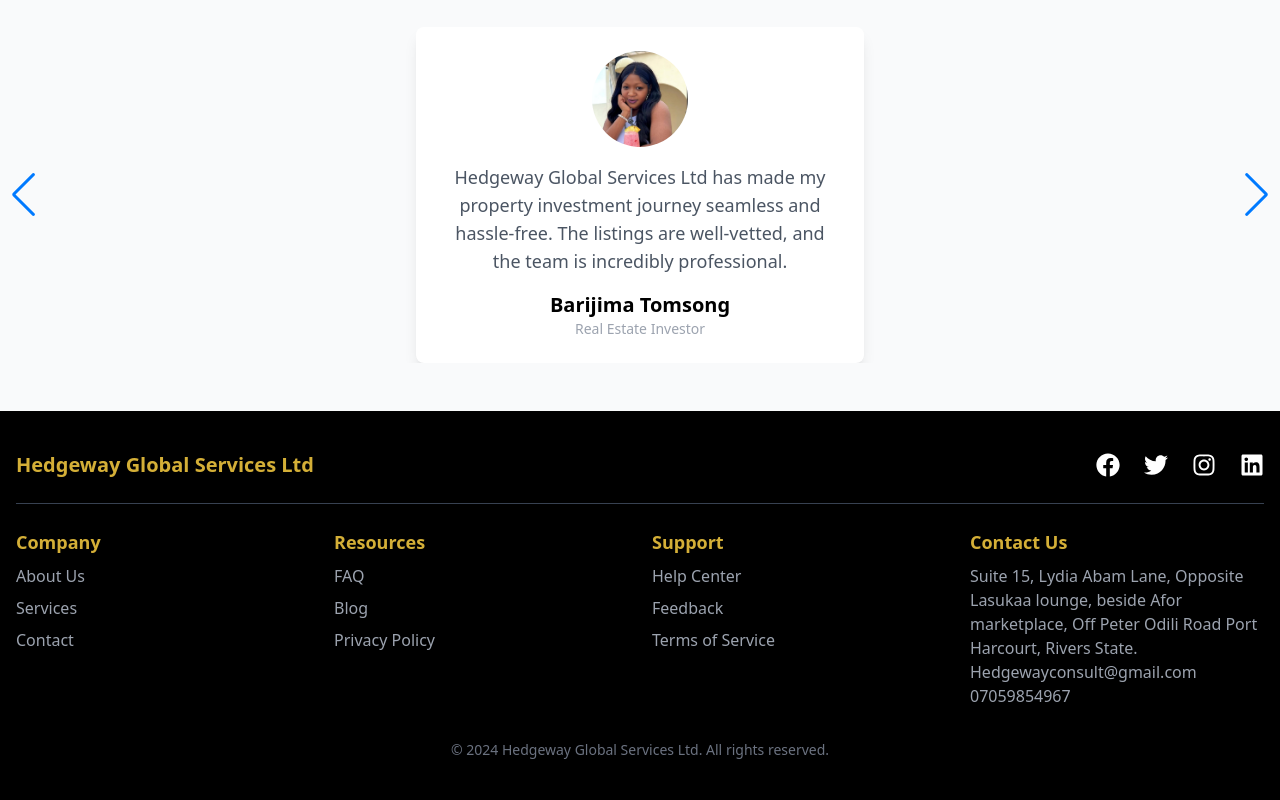
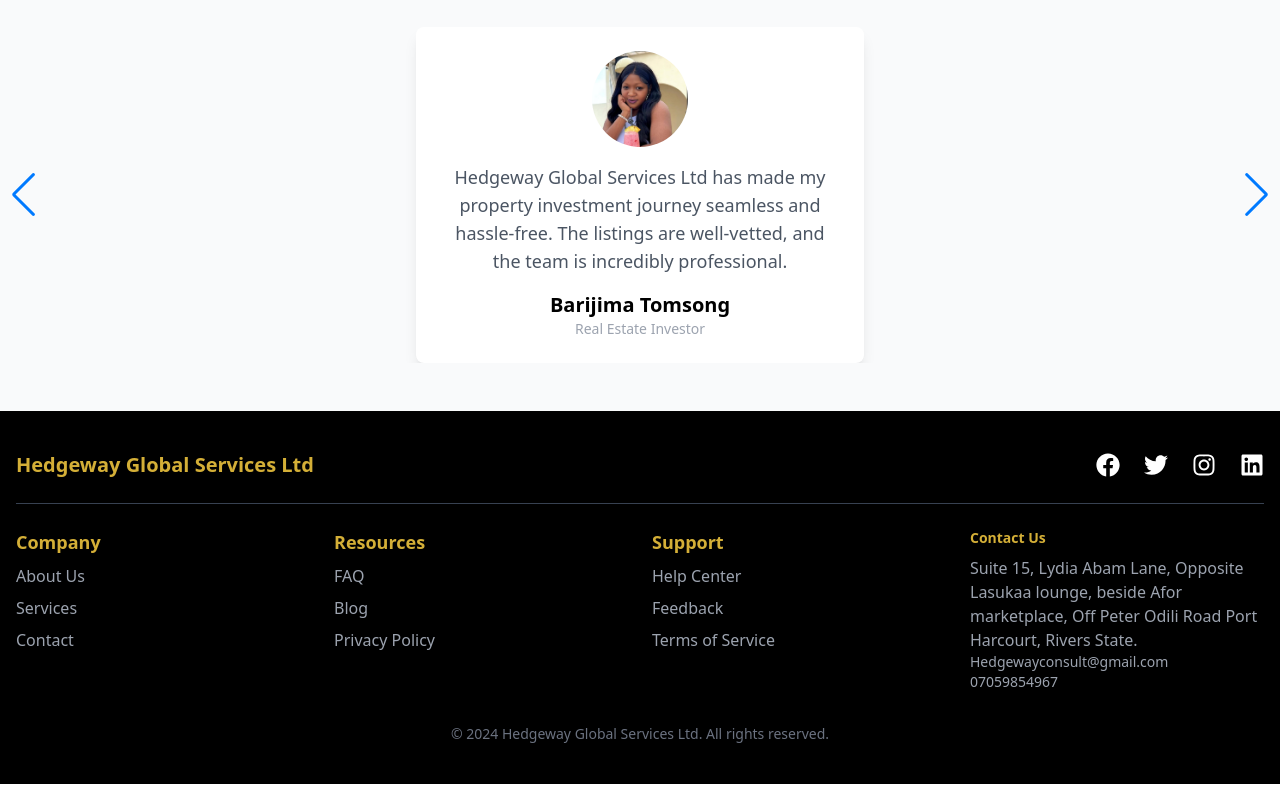
Before and after one commit to samuelsuu/hedge-consult, a React (Vite) app: page / in a window 1280 px wide. Shown: the part 3273-4073 px from the top of the page. Built offline with nearby package versions, Linux system fonts and the light colour scheme; what prismic-javascript would draw is missing.

Commit message:
work on the overflow

```diff
--- a/src/App.css
+++ b/src/App.css
@@ -0,0 +1,3 @@
+html, body {
+    overflow-x: hidden;
+  }
--- a/src/App.jsx
+++ b/src/App.jsx
@@ -8,6 +8,7 @@
 import Footer from "./components/Footer";
 import FloatingWhatsApp from "./components/FloatingWhatsApp"; // Import the component
 import Blog from "./pages/Blog";
+import "./App.css";
 
 function App() {
   return (
--- a/src/components/Footer.jsx
+++ b/src/components/Footer.jsx
@@ -83,12 +83,18 @@
             <h3 className="text-lg font-semibold mb-2 text-gold">Support</h3>
             <ul className="space-y-2">
               <li>
-                <a   href="https://wa.me/+2347059854967" className="text-gray-400 hover:text-white">
+                <a
+                  href="https://wa.me/+2347059854967"
+                  className="text-gray-400 hover:text-white"
+                >
                   Help Center
                 </a>
               </li>
               <li>
-                <a href="https://wa.me/+2347059854967" className="text-gray-400 hover:text-white">
+                <a
+                  href="https://wa.me/+2347059854967"
+                  className="text-gray-400 hover:text-white"
+                >
                   Feedback
                 </a>
               </li>
@@ -101,21 +107,37 @@
           </div>
 
           <div>
-            <h3 className="text-lg font-semibold mb-2 text-gold">Contact Us</h3>
+            <h3 className="text-sm font-semibold mb-2 text-gold">Contact Us</h3>
             <p className="text-gray-400">
               Suite 15, Lydia Abam Lane, Opposite Lasukaa lounge, beside Afor
               marketplace, Off Peter Odili Road Port Harcourt, Rivers State.
             </p>
-            <p className="text-gray-400">Hedgewayconsult@gmail.com</p>
-            <p className="text-gray-400">07059854967</p>
+            <p className="text-gray-400 text-sm">
+
+              <a
+                href="mailto:Hedgewayconsult@gmail.com"
+               className="text-gray-400 hover:text-white"
+              >
+                Hedgewayconsult@gmail.com
+              </a>
+            </p>
+            <p className="text-gray-400 text-sm">
+
+              <a
+                href="tel:07059854967"
+                className="text-gray-400 hover:text-white"
+              >
+                07059854967
+              </a>
+            </p>
           </div>
         </div>
 
         {/* Bottom Section */}
         <div className="mt-8 text-center text-gray-500 text-sm">
           <p>
-            &copy; {new Date().getFullYear()} Hedgeway Global Services Ltd. All rights
-            reserved.
+            &copy; {new Date().getFullYear()} Hedgeway Global Services Ltd. All
+            rights reserved.
           </p>
         </div>
       </div>
```
